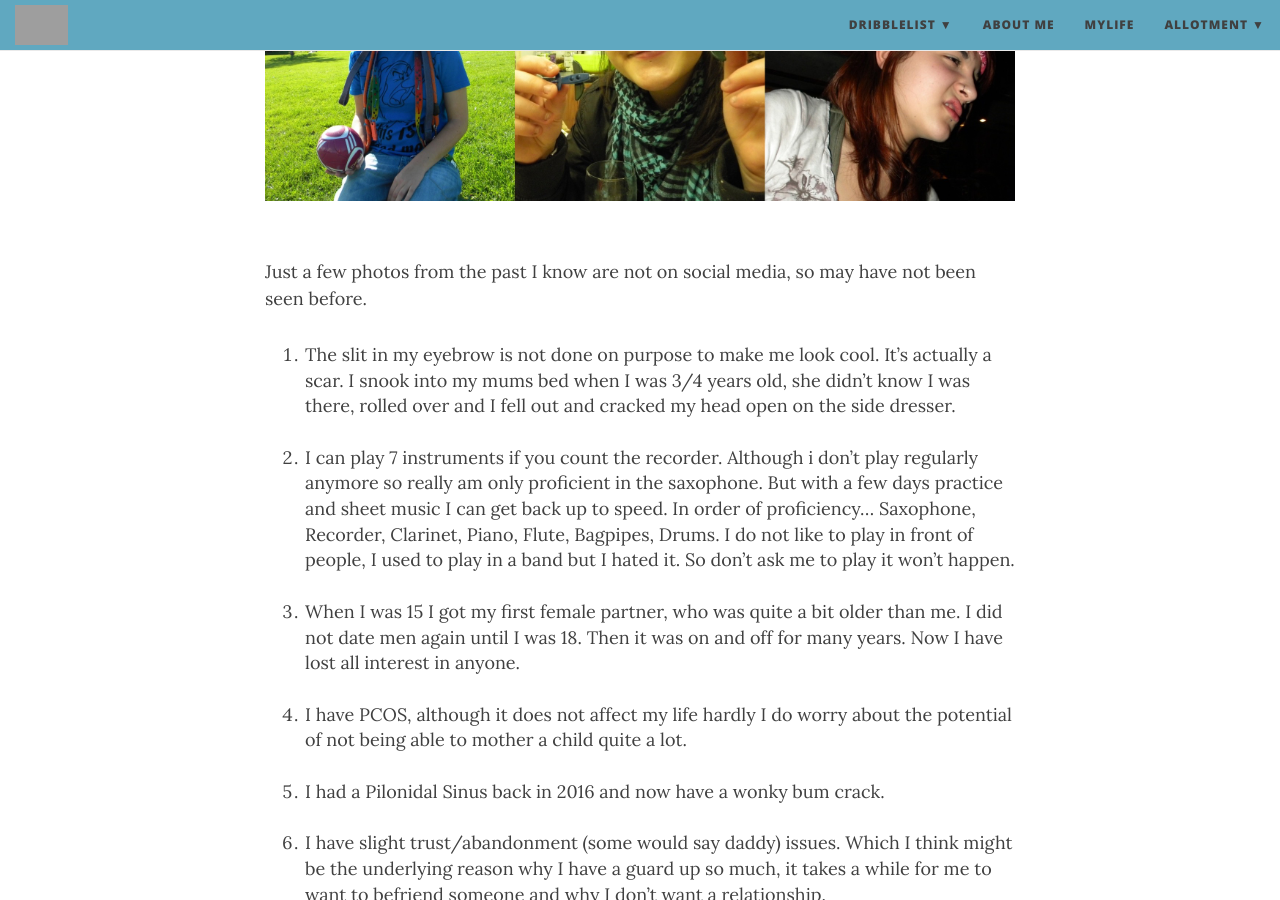
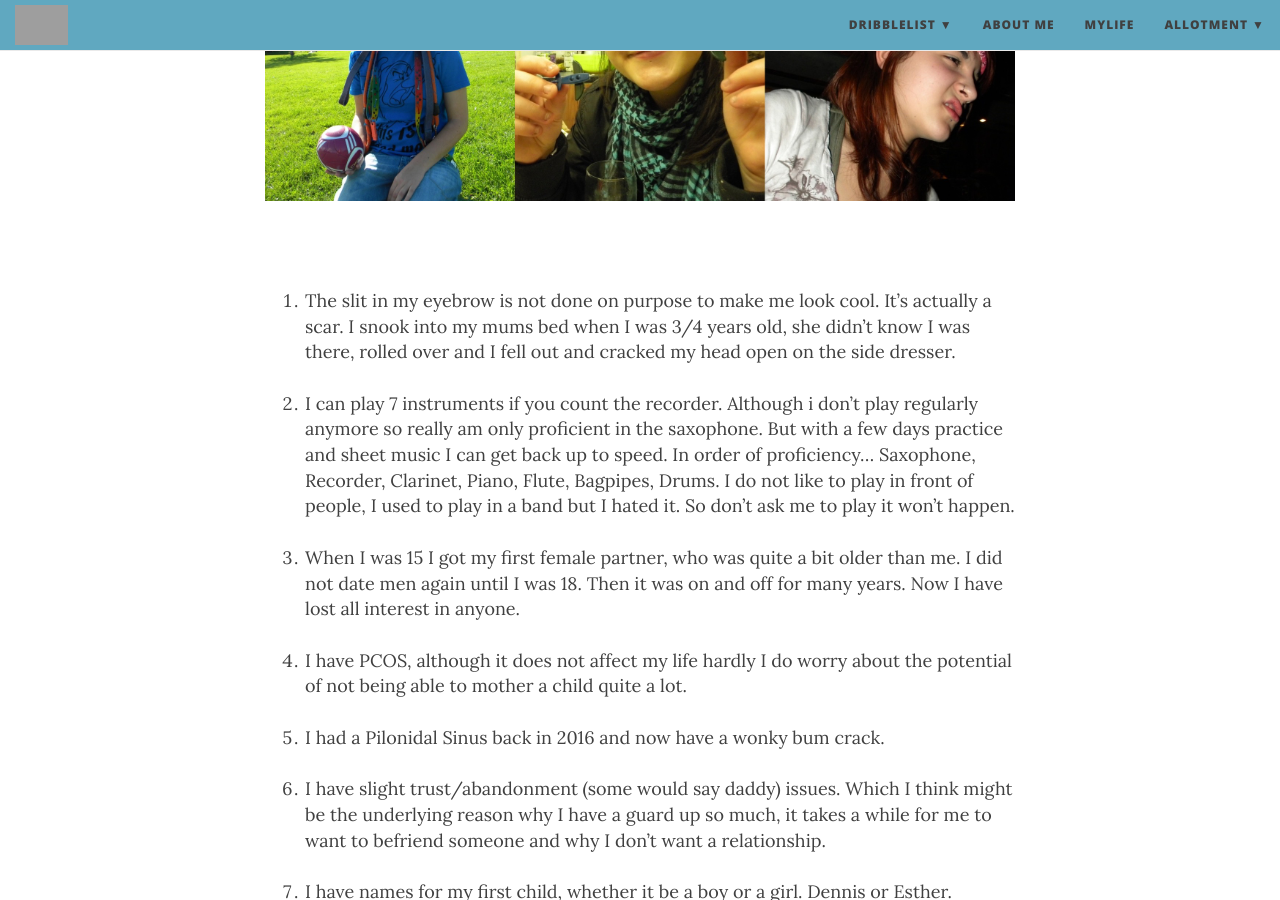
Before and after one commit to ellis-ward/ellis-ward.github.io, a Jekyll site: the page built from aboutme.md, in a window 1280 px wide and 900 px high, scrolled down 1025 px. Built offline with Jekyll 4.4.1, drawn with Linux system fonts in a browser that asks for light colours; nearby versions of some CDN libraries; grey boxes are pictures that could not be loaded.

Commit message:
Update aboutme.md

```diff
--- a/aboutme.md
+++ b/aboutme.md
@@ -10,7 +10,6 @@ subtitle:  So during our Rona quiz I said a few things about me that my friends
   <br/>
   <img src="{{ site.baseurl }}/img/F0256962-BEDF-4086-B66F-14995CE67F29.jpeg"/>
 </div><br>
-Just a few photos from the past I know are not on social media, so may have not been seen before.<br>
 
 1. The slit in my eyebrow is not done on purpose to make me look cool. It’s actually a scar. I snook into my mums bed when I was 3/4 years old, she didn’t know I was there, rolled over and I fell out and cracked my head open on the side dresser. <br><br>
 2. I can play 7 instruments if you count the recorder. Although i don’t play regularly anymore so really am only proficient in the saxophone. But with a few days practice and sheet music I can get back up to speed. In order of proficiency... Saxophone, Recorder, Clarinet, Piano, Flute, Bagpipes, Drums. I do not like to play in front of people, I used to play in a band but I hated it. So don’t ask me to play it won’t happen. <br><br>
```
